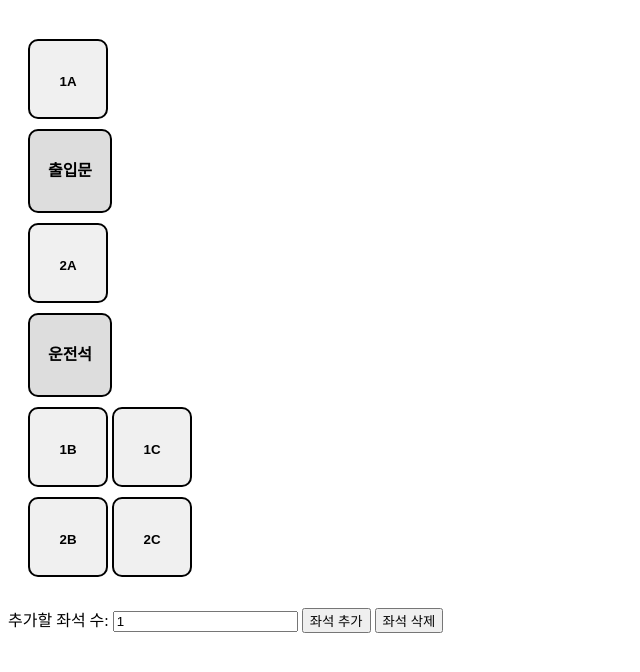
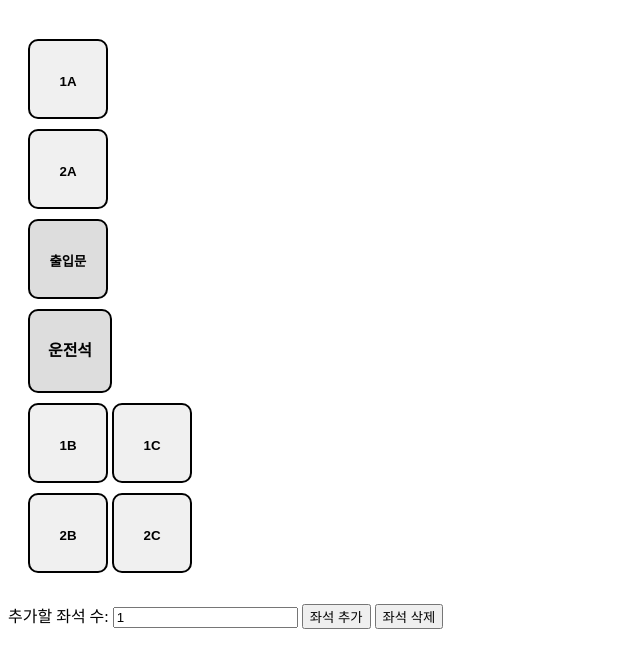
Before and after one commit to 6Soo/forestour, a plain HTML site: page index.html in a window 1280 px wide. Shown: the part 70-742 px from the top of the page, without its empty margins (0-640 px from the left). Drawn offline with Linux system fonts and the light colour scheme.

Commit message:
Update index.html

```diff
--- a/index.html
+++ b/index.html
@@ -15,9 +15,6 @@
                 <div class="row" data-row="1">
                     <button class="seat" data-seat="1A">1A</button>
                 </div>
-                <div class="row" data-row="door">
-                    <div class="door">출입문</div>
-                </div>
                 <div class="row" data-row="2">
                     <button class="seat" data-seat="2A">2A</button>
                 </div>
@@ -26,13 +23,16 @@
             <!-- 오른쪽 열 -->
             <div class="right-column">
                 <div class="row" data-row="1">
+                    <button class="door">출입문</button>
+                </div>
+                <div class="row" data-row="2">
                     <div class="driver">운전석</div>
                 </div>
-                <div class="row" data-row="2">
+                <div class="row" data-row="3">
                     <button class="seat" data-seat="1B">1B</button>
                     <button class="seat" data-seat="1C">1C</button>
                 </div>
-                <div class="row" data-row="3">
+                <div class="row" data-row="4">
                     <button class="seat" data-seat="2B">2B</button>
                     <button class="seat" data-seat="2C">2C</button>
                 </div>
```
